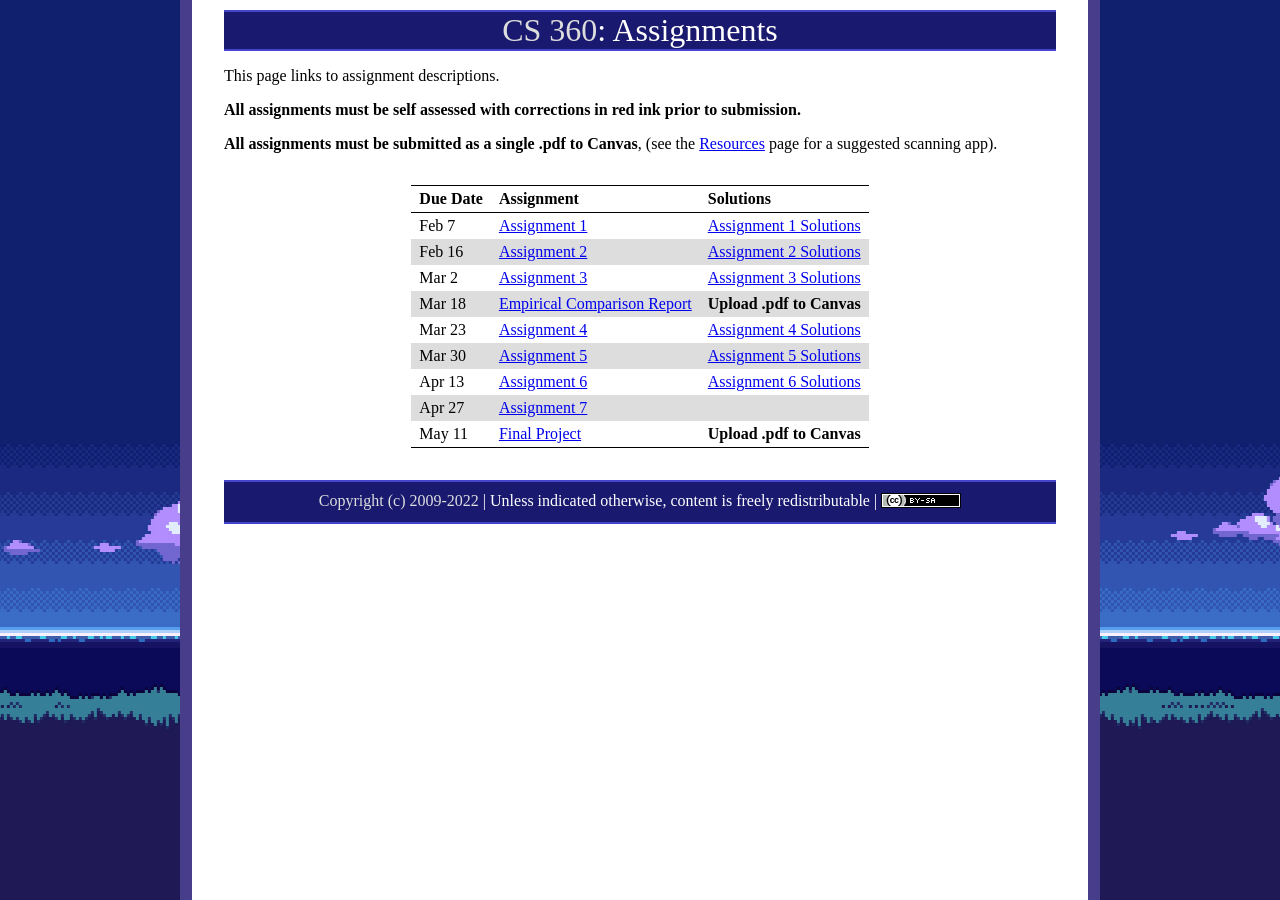
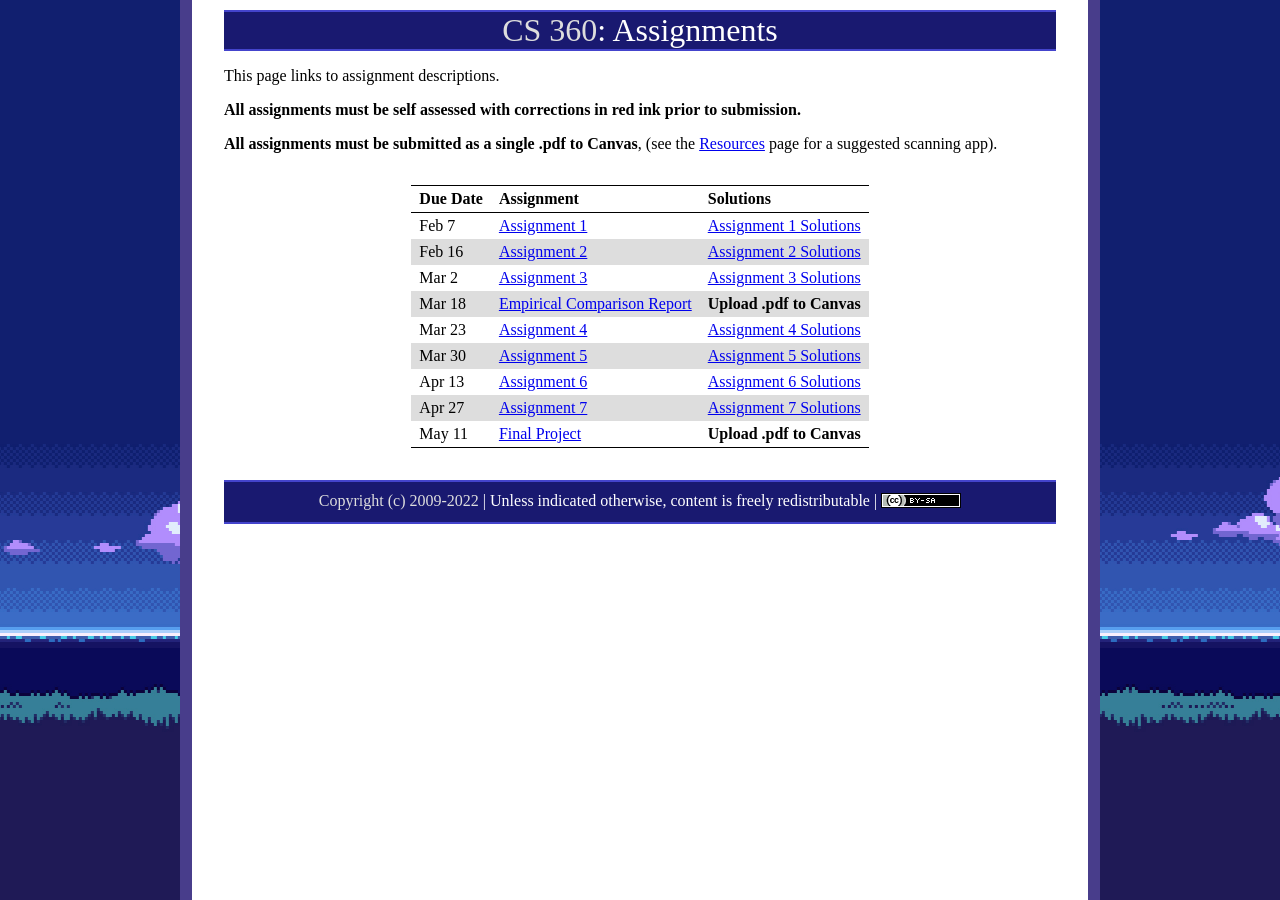
Before and after one commit to ycpcs/cs360-spring2022, a Jekyll site: the page built from assign/index.md, in a window 1280 px wide. Built offline with Jekyll 4.4.1, drawn with Linux system fonts in a browser that asks for light colours.

Commit message:
add assign07 sol
add assign07 sol

```diff
--- a/assign/index.md
+++ b/assign/index.md
@@ -18,5 +18,5 @@
 > Mar 23   | [Assignment 4](../assign/assign04.html)                  | [Assignment 4 Solutions](../assign/sol/assign04sol.pdf) |
 > Mar 30   | [Assignment 5](../assign/assign05.html)                  | [Assignment 5 Solutions](../assign/sol/assign05sol.pdf) |
 > Apr 13   | [Assignment 6](../assign/assign06.html)                  | [Assignment 6 Solutions](../assign/sol/assign06sol.pdf) |
-> Apr 27   | [Assignment 7](../assign/assign07.html)                  |  |
+> Apr 27   | [Assignment 7](../assign/assign07.html)                  | [Assignment 7 Solutions](../assign/sol/assign07sol.pdf) |
 > May 11   | [Final Project](../assign/finalproj.html)                | **Upload .pdf to Canvas** |
```
Also changed, not shown: 1 other file.
